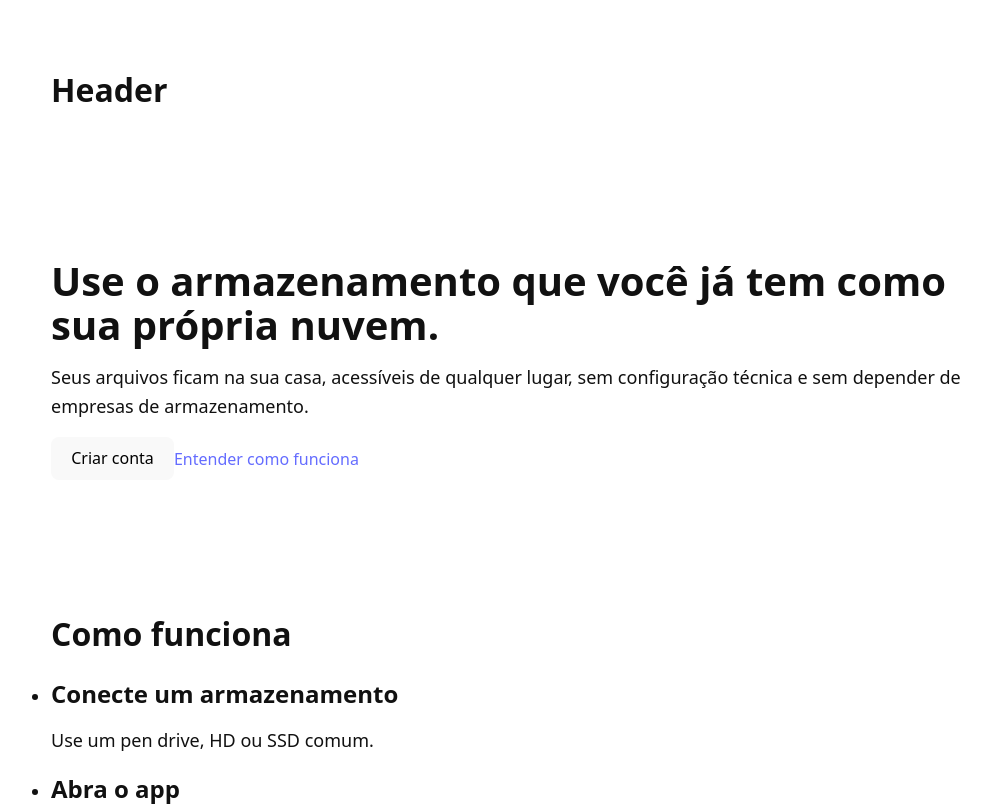
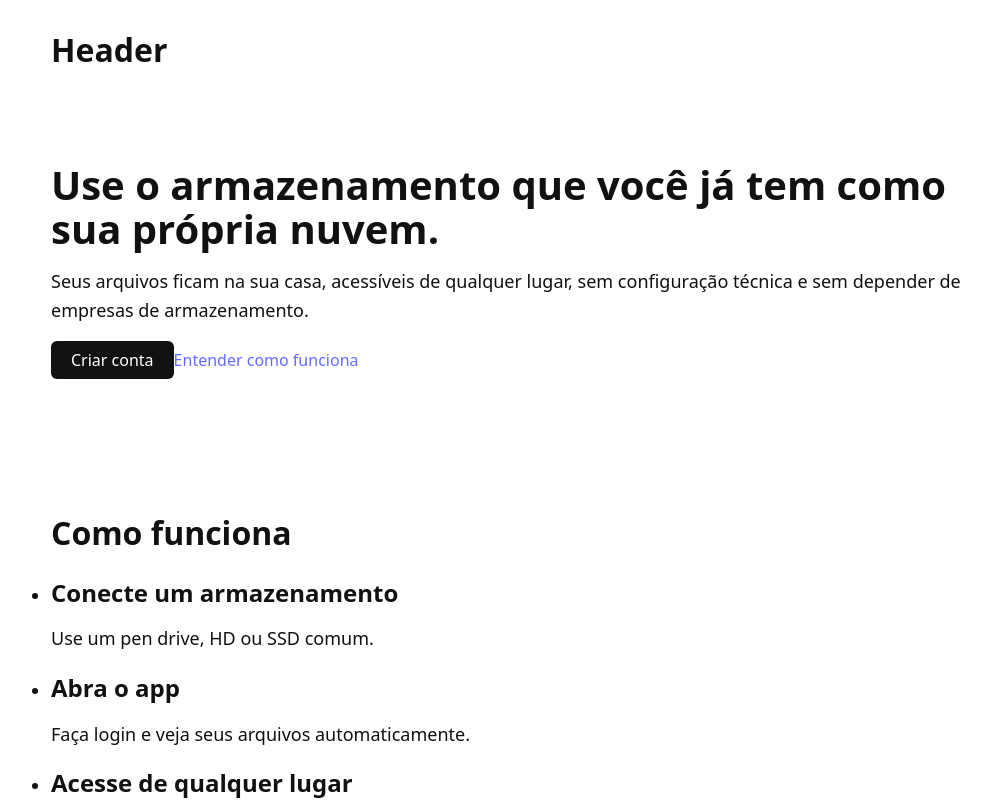
Before and after one commit to Rodrigoteodosio/personal-cloud-site, a React (Vite) app: page / in a window 1280 px wide. Shown: the top 806 px of the page, without its empty margins (125-1116 px from the left). Built offline with nearby package versions, Linux system fonts and the light colour scheme.

Commit message:
Updated App.css

```diff
--- a/src/App.css
+++ b/src/App.css
@@ -20,6 +20,32 @@ body {
 
 section {
   padding: 4rem 0;
+}
+
+header, section:first-of-type {
+  display: flex;
+  justify-content: space-between;
+  align-items: center;
+  padding: 1.5rem 0;
+}
+
+header h2, section:first-of-type h2 {
+  margin-bottom: 0;
+}
+
+button {
+  padding: 0.5rem 1.25rem;
+  background-color: #111;
+  color: #fff;
+  border: none;
+  border-radius: 6px;
+  font-size: 1rem;
+  cursor: pointer;
+  font-family: inherit;
+}
+
+button:hover {
+  background-color: #333;
 }
 
 h1 {
```
